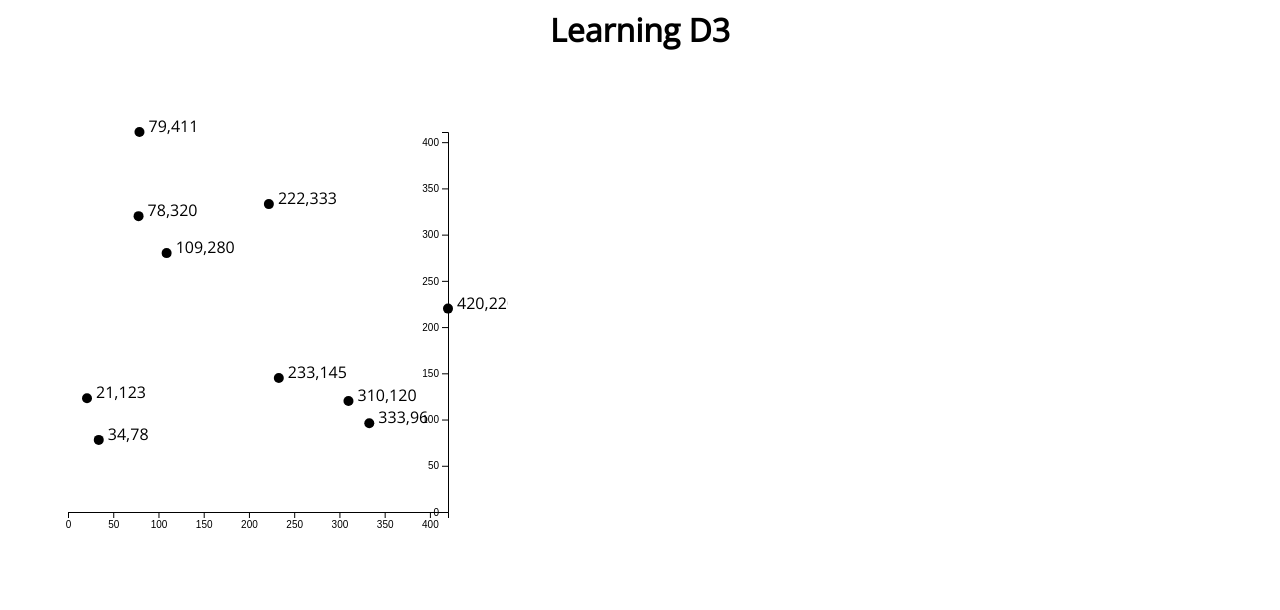
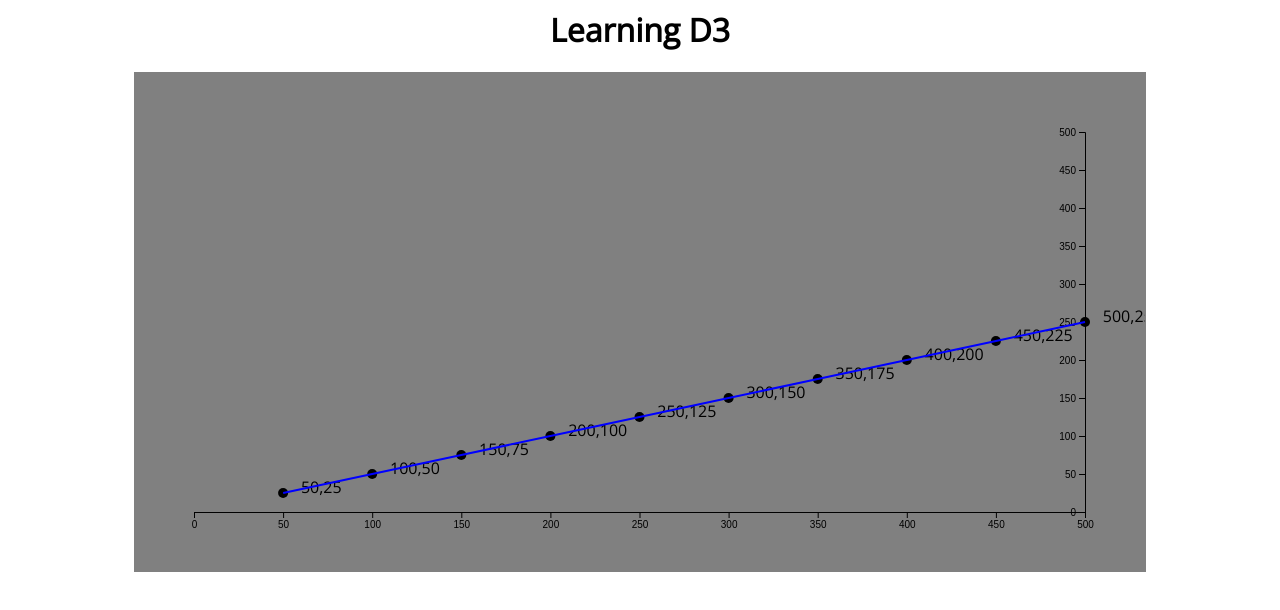
Before and after one commit to JHenderson219/FCC-Learning-D3, a plain HTML site: page index.html in a window 1280 px wide. Drawn offline with nearby package versions, Linux system fonts and the light colour scheme.

Commit message:
Add line to scatterplot graph

```diff
--- a/css/learnD3Style.css
+++ b/css/learnD3Style.css
@@ -6,14 +6,9 @@ body{
 	text-align: center;
 }
 
-  .bar:hover {
-  	fill: red
-  }
-
-
-rect{
-  	margin: 2px;
-  }
-circle{
-	background-color: blue;
-  }
+.chartHolder{
+	width: 80%;
+	background-color: grey;
+	margin: auto;
+	min-height: 500px;
+}
--- a/index.html
+++ b/index.html
@@ -7,6 +7,10 @@
 </header>
 <body>
 	<h1 class="title"> Learning D3 </h1>
+	<div class="chartHolder" id="chart">
+		<svg>
+		</svg>
+	</div>
   <footer>
   	<script src="https://d3js.org/d3.v4.min.js"></script>
 	<script type="text/javascript" src="scripts/learnD3.js"></script>
--- a/scripts/learnD3.js
+++ b/scripts/learnD3.js
@@ -70,32 +70,34 @@ svg.selectAll("text")
 */
 
  const dataset = [
-                  [ 34,     78 ],
-                  [ 109,   280 ],
-                  [ 310,   120 ],
-                  [ 79,   411 ],
-                  [ 420,   220 ],
-                  [ 233,   145 ],
-                  [ 333,   96 ],
-                  [ 222,    333 ],
-                  [ 78,    320 ],
-                  [ 21,   123 ]
+                  [ 50,     25],
+                  [ 100,   50 ],
+                  [ 150,   75 ],
+                  [ 200,   100 ],
+                  [ 250,   125 ],
+                  [ 300,   150 ],
+                  [ 350,   175 ],
+                  [ 400,    200 ],
+                  [ 450,    225 ],
+                  [ 500,   250 ]
                 ];
 
-    const w = 500;
-    const h = 500;
+const data2 = [50,100,150, 200, 250, 300, 350, 400, 450, 500];
+   	//Constants for Width, Height, and padding for the SVG area
+    const w = document.getElementById('chart').offsetWidth;
+    const h = document.getElementById('chart').offsetHeight;
     const padding = 60;
+
 
     const xScale = d3.scaleLinear()
                      .domain([0, d3.max(dataset, (d) => d[0])])
                      .range([padding, w - padding]);
 
     const yScale = d3.scaleLinear()
-                     .domain([0, d3.max(dataset, (d) => d[1])])
+                     .domain([0, d3.max(dataset, (d) => d[0])])
                      .range([h - padding, padding]);
 
-    const svg = d3.select("body")
-                  .append("svg")
+    const svg = d3.select("svg")
                   .attr("width", w)
                   .attr("height", h);
 
@@ -128,3 +130,23 @@ svg.selectAll("text")
        .call(yAxis);
 
     // Add your code above this line
+  	/*svg.selectAll("line")
+  		.data(dataset)
+  		.enter()
+  		.append("line")
+  		.attr("x1", d => d[0])
+  		.attr("x2", 100 )
+  		.attr("y1", d => d[1])
+  		.attr("y2", 100)
+  		.attr("stroke-width",2)
+  		.attr("stroke", "black");*/
+
+  	const lineFunction = d3.line()
+  							.x(d => {return xScale(d[0])})
+  							.y(d => {return  yScale(d[1])})
+
+  	svg.append("path")
+  		.attr("d", lineFunction(dataset))
+  		.attr("stroke", "blue")
+  		.attr("stroke-width", 2)
+  		.attr("fill","none")
```
